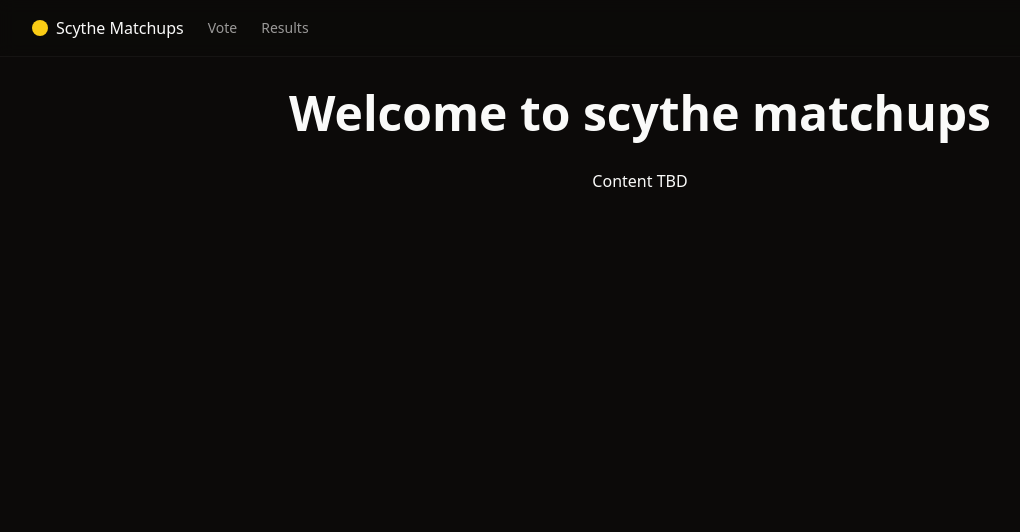
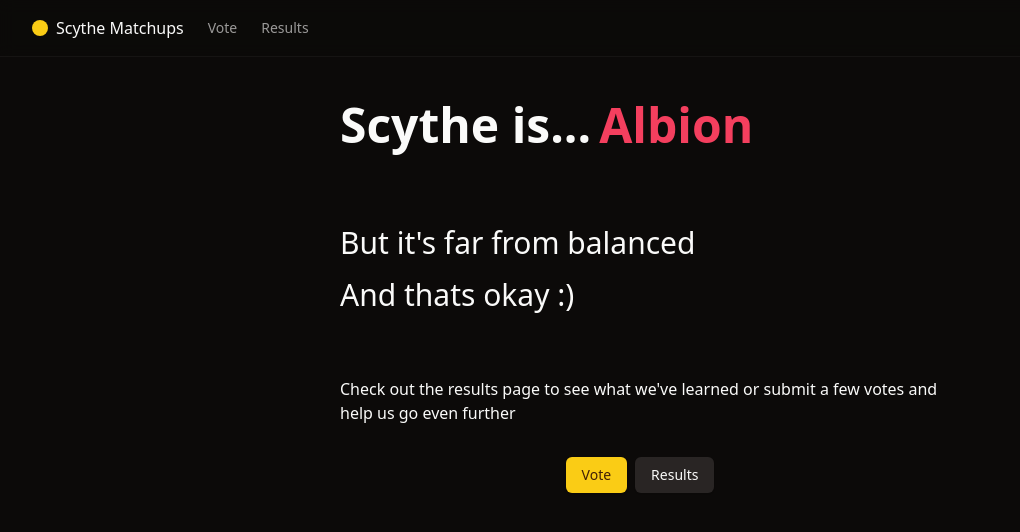
Before and after one commit to nrsimonelli/balanced-workforce, a React (Vite) app: page / in a window 1280 px wide. Shown: the top 532 px of the page, without its empty margins (0-1020 px from the left). Built offline with nearby package versions, Linux system fonts and the light colour scheme; no server answers.

Commit message:
improved home page

```diff
--- a/src/pages/home.tsx
+++ b/src/pages/home.tsx
@@ -1,8 +1,93 @@
+import { Button } from '@/components/ui/button'
+import { cn } from '@/lib/utils'
+import { Link } from 'react-router-dom'
+
+const displayText = [
+  'Complex',
+  'Beautiful',
+  'Elegant',
+  'Brutal',
+  'Epic',
+  'Tactical',
+  'Strategic',
+  'Engaging',
+  'Immersive',
+  'Unique',
+  'Challenging',
+  'Rewarding',
+  'Albion',
+  'Rusviet',
+  'Crimea',
+  'Togawa',
+  'Nordic',
+  'Saxony',
+  'Polania',
+]
+const displayColor = [
+  'text-orange-500',
+  'text-amber-500',
+  'text-emerald-500',
+  'text-teal-500',
+  'text-cyan-500',
+  'text-sky-500',
+  'text-indigo-500',
+  'text-violet-500',
+  'text-rose-500',
+  'text-green-500',
+  'text-blue-500',
+  'text-pink-500',
+  'text-fuchsia-500',
+  'text-yellow-500',
+  'text-primary',
+]
+
 export const Home = () => {
+  // first and last item need to be the same
+  // shuffle the array, then make the last item the same as the first
+
+  const featureText = [
+    ...displayText.sort(() => Math.random() - 0.5),
+    displayText[0],
+  ]
+  const featureColor = [...displayColor.sort(() => Math.random() - 0.5)]
+
   return (
-    <div className='flex flex-col items-center justify-start flex-1 space-y-8'>
-      <h1>Welcome to scythe matchups</h1>
-      <p>Content TBD</p>
+    <div className='flex flex-col items-start justify-start max-w-[600px] mx-auto flex-1 space-y-16'>
+      <div className='flex flex-wrap'>
+        <h1 className='mr-2 leading-normal'>Scythe is... </h1>
+        <div className='inline-flex justify-end w-[300px] overflow-hidden'>
+          {featureText.map((text, index) => (
+            <h1
+              className={cn(
+                'min-w-[300px] leading-normal animate-cycle-words',
+                featureColor[index % featureColor.length]
+              )}
+            >
+              {text}
+            </h1>
+          ))}
+        </div>
+      </div>
+
+      <div className='space-y-4'>
+        <h2 className='font-normal'>But it's far from balanced</h2>
+        <h2 className='font-normal'>{'And thats okay :)'}</h2>
+      </div>
+      <div className='space-y-8'>
+        <p>
+          Check out the results page to see what we've learned or submit a few
+          votes and help us go even further
+        </p>
+
+        <div className='flex justify-center space-x-2'>
+          <Link to='/vote'>
+            <Button>Vote</Button>
+          </Link>
+          <Link to='/results'>
+            <Button variant={'secondary'}>Results</Button>
+          </Link>
+        </div>
+      </div>
     </div>
   )
 }
```
